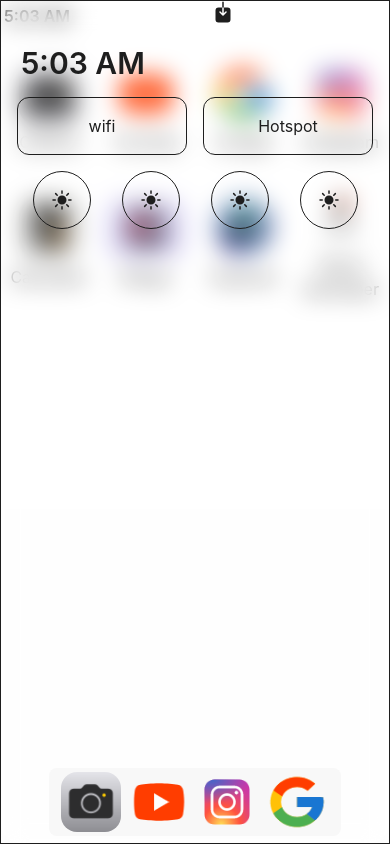
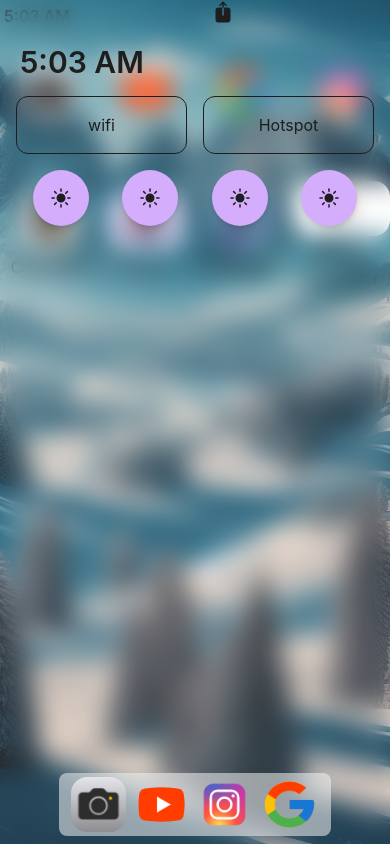
Before and after one commit to Nishant0121/Atlas-Os, a React (Create React App) app: page /home in a window 390 px wide. Both pictures are taken after a click on the button 223 px from the left and 12 px from the top of the page. Built offline with nearby package versions, Linux system fonts and the light colour scheme.

Commit message:
wallpaper

```diff
--- a/src/components/menubar.js
+++ b/src/components/menubar.js
@@ -6,7 +6,6 @@ export default function MenuBar() {
   const [time, setTime] = useState(new Date());
   const [date, setDate] = useState(new Date());
   const [battery, setBattery] = useState(null);
-  const [isOpen, setIsOpen] = useState(false);
   const { isDarkMode, setIsDarkMode } = useContext(ModeContext);
 
   useEffect(() => {
@@ -17,7 +16,7 @@ export default function MenuBar() {
     } else {
       console.warn("Battery Status API is not supported on this browser.");
     }
-  }, []);
+  }, [setBattery]);
 
   useEffect(() => {
     const timer = setInterval(() => {
@@ -62,17 +61,13 @@ export default function MenuBar() {
     return months[date.getMonth()];
   };
 
-  const toggleMenu = () => {
-    setIsOpen(!isOpen);
-  };
-
   const toggleMode = () => {
     setIsDarkMode((prevMode) => !prevMode);
   };
 
   return (
     <div
-      className={`menubar backdrop-blur-md absolute top-0 right-0 border h-svh z-200 w-100 ${
+      className={`menubar backdrop-blur-md absolute top-0 right-0  h-svh z-200 w-100 ${
         isDarkMode ? "bg-dark/[0.65] text-light" : "bg-light/5 text-dark"
       }`}
     >
@@ -95,7 +90,9 @@ export default function MenuBar() {
         <div className="buttons mt-4 grid grid-cols-4">
           <div className="button">
             <button
-              className="border rounded-full p-4 text-lg"
+              className={` rounded-full shadow-md p-4 text-lg ${
+                isDarkMode ? "bg-prim_dark" : "bg-peim_light"
+              }`}
               onClick={toggleMode}
             >
               {isDarkMode ? (
@@ -125,7 +122,9 @@ export default function MenuBar() {
           </div>
           <div className="button">
             <button
-              className="border rounded-full p-4 text-lg"
+              className={` rounded-full shadow-md p-4 text-lg ${
+                isDarkMode ? "bg-prim_dark" : "bg-peim_light"
+              }`}
               onClick={toggleMode}
             >
               {isDarkMode ? (
@@ -155,7 +154,9 @@ export default function MenuBar() {
           </div>
           <div className="button">
             <button
-              className="border rounded-full p-4 text-lg"
+              className={` rounded-full shadow-md  p-4 text-lg ${
+                isDarkMode ? "bg-prim_dark  " : "bg-peim_light"
+              }`}
               onClick={toggleMode}
             >
               {isDarkMode ? (
@@ -185,7 +186,9 @@ export default function MenuBar() {
           </div>
           <div className="button">
             <button
-              className="border rounded-full p-4 text-lg"
+              className={` rounded-full shadow-md p-4 text-lg ${
+                isDarkMode ? "bg-prim_dark" : "bg-peim_light"
+              }`}
               onClick={toggleMode}
             >
               {isDarkMode ? (
--- a/src/components/statusbar.js
+++ b/src/components/statusbar.js
@@ -8,7 +8,7 @@ export default function StatusBar() {
   const [date, setDate] = useState(new Date());
   const [battery, setBattery] = useState(null);
   const [isOpen, setIsOpen] = useState(false);
-  const { isDarkMode, setIsDarkMode } = useContext(ModeContext);
+  const { isDarkMode } = useContext(ModeContext);
 
   useEffect(() => {
     if ("getBattery" in navigator) {
@@ -67,9 +67,6 @@ export default function StatusBar() {
     setIsOpen(!isOpen);
   };
 
-  const toggleMode = () => {
-    setIsDarkMode((prevMode) => !prevMode);
-  };
   return (
     <div
       className={`relative topbar flex justify-between ${
@@ -86,7 +83,17 @@ export default function StatusBar() {
         className="burger absolute left-50 px-4 rounded-lg bg-transparent transition duration-150 ease-in-out z-10 "
         onClick={toggleMenu}
       >
-        <div className={isDarkMode ? "text-light" : "text-dark"}>
+        <div className={`arrow ${isDarkMode ? "text-light" : "text-dark"}`}>
+          {isOpen ? (
+            <svg
+              xmlns="http://www.w3.org/2000/svg"
+              viewBox="0 0 24 24"
+              fill="currentColor"
+              className="w-6 h-6"
+            >
+              <path d="M11.47 1.72a.75.75 0 0 1 1.06 0l3 3a.75.75 0 0 1-1.06 1.06l-1.72-1.72V7.5h-1.5V4.06L9.53 5.78a.75.75 0 0 1-1.06-1.06l3-3ZM11.25 7.5V15a.75.75 0 0 0 1.5 0V7.5h3.75a3 3 0 0 1 3 3v9a3 3 0 0 1-3 3h-9a3 3 0 0 1-3-3v-9a3 3 0 0 1 3-3h3.75Z" />
+            </svg>
+          ) : (
             <svg
               xmlns="http://www.w3.org/2000/svg"
               viewBox="0 0 24 24"
@@ -95,6 +102,7 @@ export default function StatusBar() {
             >
               <path d="M12 1.5a.75.75 0 0 1 .75.75V7.5h-1.5V2.25A.75.75 0 0 1 12 1.5ZM11.25 7.5v5.69l-1.72-1.72a.75.75 0 0 0-1.06 1.06l3 3a.75.75 0 0 0 1.06 0l3-3a.75.75 0 1 0-1.06-1.06l-1.72 1.72V7.5h3.75a3 3 0 0 1 3 3v9a3 3 0 0 1-3 3h-9a3 3 0 0 1-3-3v-9a3 3 0 0 1 3-3h3.75Z" />
             </svg>
+          )}
         </div>
       </button>
       <div>
--- a/src/index.css
+++ b/src/index.css
@@ -71,6 +71,21 @@ code {
 .top-bar {
   width: 100%;
 }
+
+/* background */
+.bg-img-dark {
+  background-image: url("./images/dark.jpeg");
+  background-size: cover; /* This will ensure that your image covers the whole area */
+  background-repeat: no-repeat; /* This will prevent the image from repeating */
+  background-position: center; /* This will position your image in the center */
+}
+.bg-img-light {
+  background-image: url("./images/light.jpeg");
+  background-size: cover; /* This will ensure that your image covers the whole area */
+  background-repeat: no-repeat; /* This will prevent the image from repeating */
+  background-position: center; /* This will position your image in the center */
+}
+
 @media (max-width: 770px) {
   .phone {
     display: none;
@@ -84,6 +99,13 @@ code {
   .date {
     display: none;
   }
+  .app > img {
+    height: 55px;
+  }
+  .app > a > img {
+    height: 55px;
+    border-radius: 1rem;
+  }
 }
 
 @keyframes slideDown {
--- a/src/pages/home.js
+++ b/src/pages/home.js
@@ -14,12 +14,12 @@ import TaskBar from "../components/taskbar.js";
 import { ModeContext } from "../contex.js";
 
 export const Home = () => {
-  const { isDarkMode, setIsDarkMode } = useContext(ModeContext);
+  const { isDarkMode } = useContext(ModeContext);
   return (
     <div>
       <div
         className={`window h-svh ${
-          isDarkMode ? "bg-dark text-light" : "bg-light/5 text-dark"
+          isDarkMode ? "bg-img-dark text-light" : "bg-img-light text-dark"
         }`}
       >
         <StatusBar />
--- a/tailwind.config.js
+++ b/tailwind.config.js
@@ -6,6 +6,8 @@ module.exports = {
     colors: {
       dark: "#1e1e1e",
       light: "#f2f2f2",
+      peim_light: "#D4ADFC",
+      prim_dark: "#3A1078",
     },
   },
   plugins: [],
```
Also changed, not shown: src/images/dark.jpeg (added), src/images/light.jpeg (added). Lines whose indentation alone changed are shown as unchanged.
